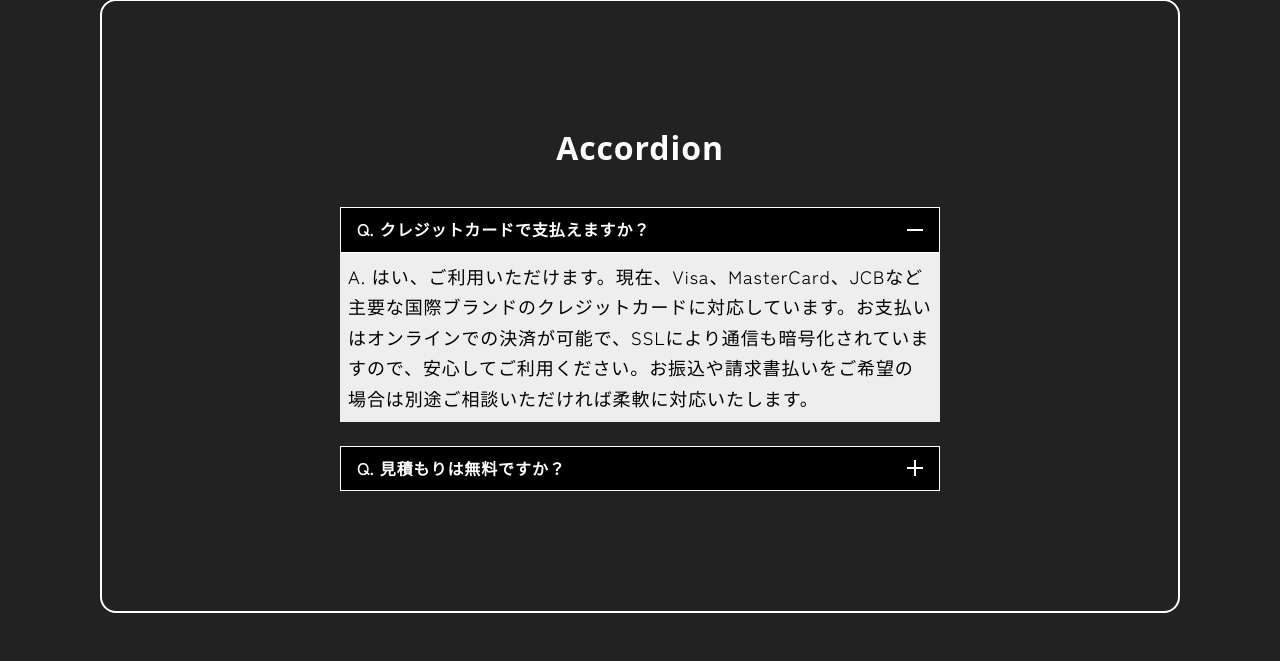
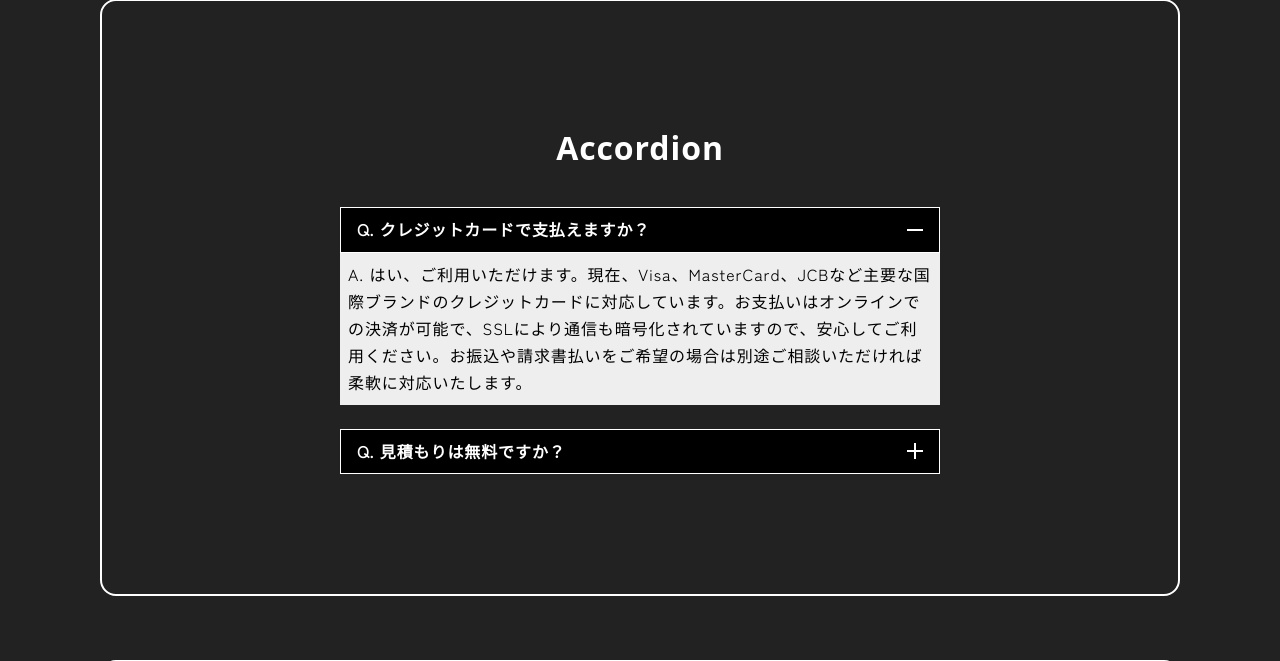
Before and after one commit to seiyaie/leaf-design-lab, a PHP site: page / in a window 1280 px wide, after a click on "Q. クレジットカードで支払えますか？". Shown: the part 865-1526 px from the top of the page. Run offline with PHP 8.4, Linux system fonts and the light colour scheme; some web fonts are replaced.

Commit message:
font-sizeを調整しました。

```diff
--- a/css/style.css
+++ b/css/style.css
@@ -806,6 +806,17 @@ page > accordion
 .accordion-answer {
   color: var(--font-black);
   padding: 8px;
+  font-size: 10px;
+}
+@media screen and (min-width: 500px) {
+  .accordion-answer {
+    font-size: 12px;
+  }
+}
+@media screen and (min-width: 768px) {
+  .accordion-answer {
+    font-size: 16px;
+  }
 }
 
 /*!
--- a/scss/page/_accordion.scss
+++ b/scss/page/_accordion.scss
@@ -91,4 +91,12 @@ page > accordion
 .accordion-answer {
     color: var(--font-black);
     padding: 8px;
+    font-size: 10px;
+
+    @include g.mq(sm) {
+        font-size: 12px;
+    }
+    @include g.mq() {
+        font-size: 16px;
+    }
 }
```
Also changed, not shown: 1 other file.
